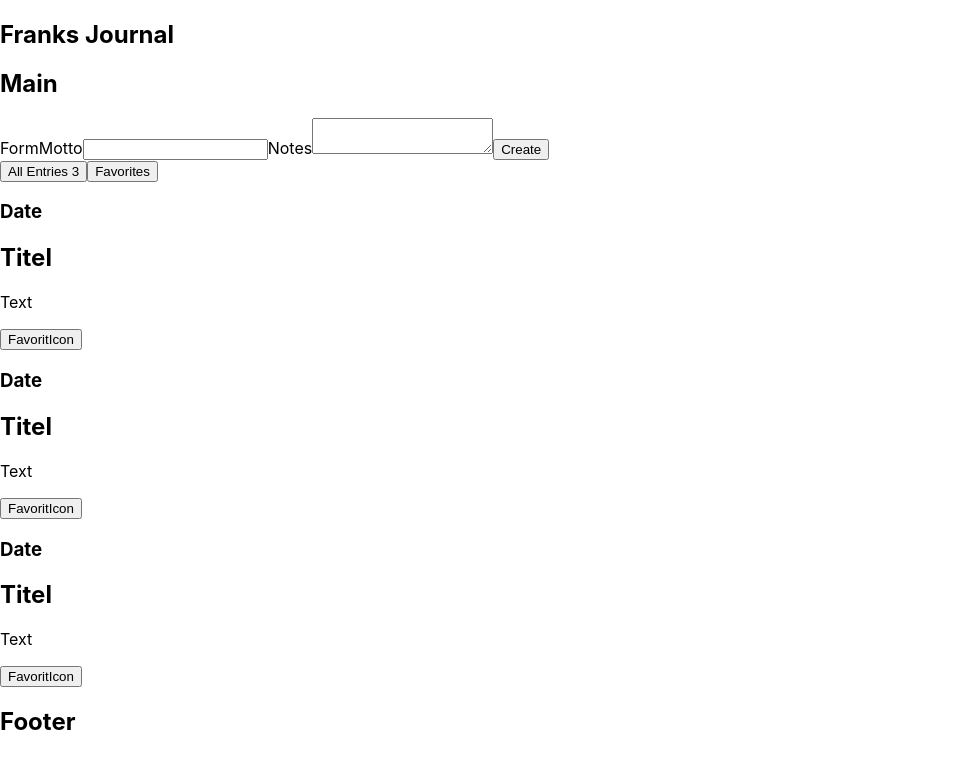
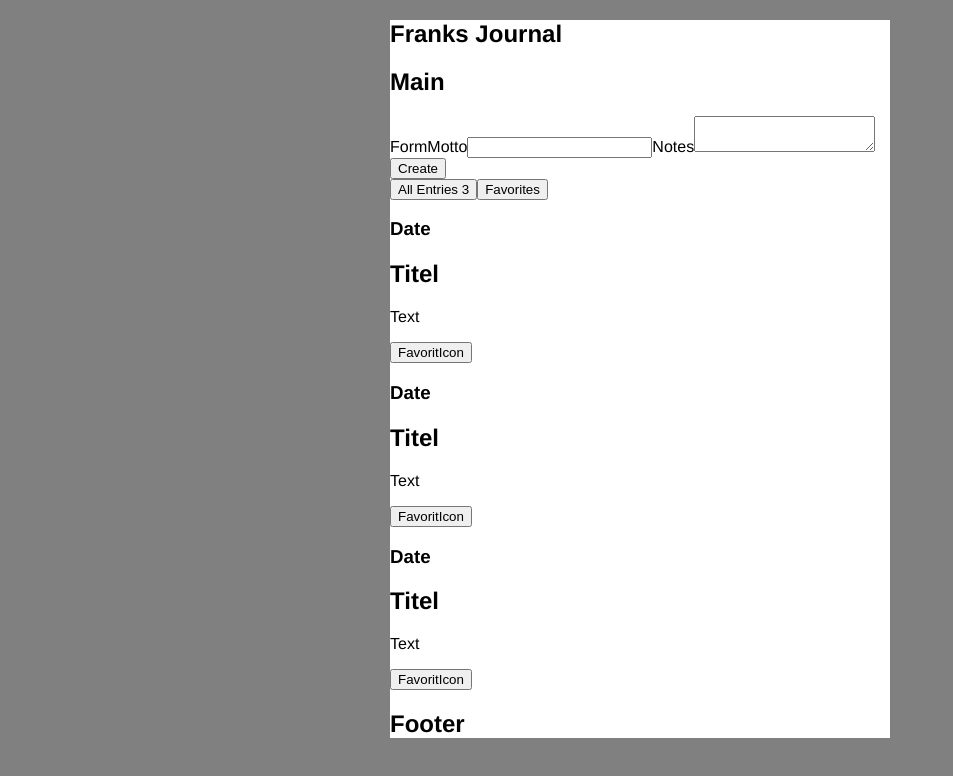
Before and after one commit to frank12421/franks-journal, a React (Create React App) app: page / in a window 1280 px wide. Shown: the top 776 px of the page, without its empty margins (0-953 px from the left). Built offline with nearby package versions, Linux system fonts and the light colour scheme.

Commit message:
add css for index an body - add display flex

```diff
--- a/src/App.css
+++ b/src/App.css
@@ -1,11 +1,12 @@
 @import "./resources/colors.css";
 
 .App {
-  background-color: var(--color-water-10);
-  text-align: center;
+  background-color: white;
+  margin: 0;
+  /* text-align: center; */
 }
 
-.App-logo {
+/* .App-logo {
   height: 40vmin;
   pointer-events: none;
 }
@@ -38,4 +39,4 @@
   to {
     transform: rotate(360deg);
   }
-}
+} */
--- a/src/App.js
+++ b/src/App.js
@@ -6,11 +6,11 @@ import Footer from "./components/footer/Footer.js";
 
 function App() {
   return (
-    <>
+    <div className="App">
       <Header />
       <Main />
       <Footer />
-    </>
+    </div>
 
     // <div className="App">
     //   <header className="App-header">
--- a/src/index.css
+++ b/src/index.css
@@ -1,13 +1,17 @@
+* {
+  box-sizing: border-box;
+}
+
 body {
-  margin: 0;
-  font-family: -apple-system, BlinkMacSystemFont, 'Segoe UI', 'Roboto', 'Oxygen',
-    'Ubuntu', 'Cantarell', 'Fira Sans', 'Droid Sans', 'Helvetica Neue',
-    sans-serif;
+  font-family: Helvetica, Arial, sans-serif;
   -webkit-font-smoothing: antialiased;
   -moz-osx-font-smoothing: grayscale;
+  background-color: grey;
+  max-width: 500px;
+  margin: auto;
 }
 
 code {
-  font-family: source-code-pro, Menlo, Monaco, Consolas, 'Courier New',
+  font-family: source-code-pro, Menlo, Monaco, Consolas, "Courier New",
     monospace;
 }
```
